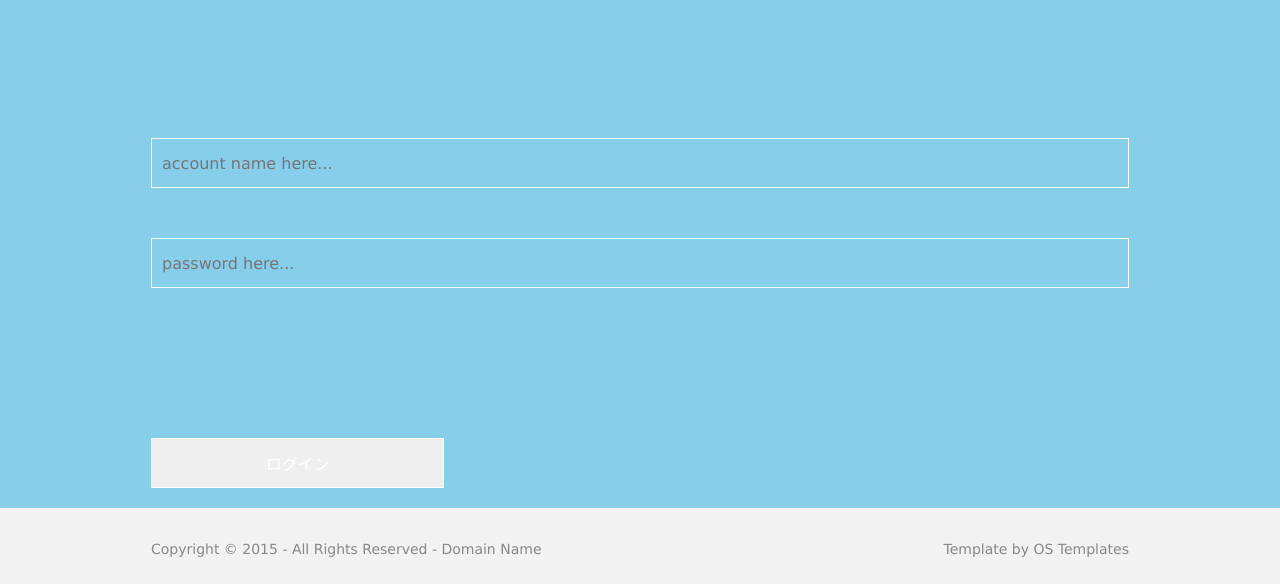
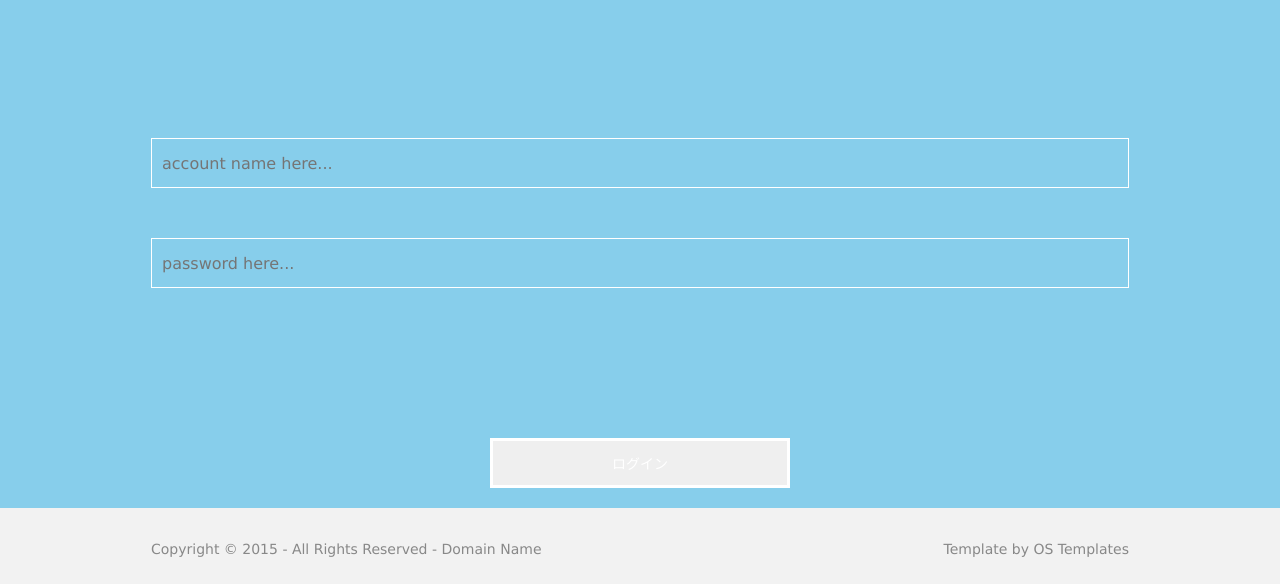
Before and after one commit to TenkiGit/hackathon_date, a plain HTML site: page index.html in a window 1280 px wide. Shown: the part 172-756 px from the top of the page. Drawn offline with Linux system fonts and the light colour scheme.

Commit message:
LogIn_center

```diff
--- a/layout/styles/layout.css
+++ b/layout/styles/layout.css
@@ -135,8 +135,12 @@ File: Layout CSS
 #signup_button {padding:20px 0;}
 #signup_button form{display:block; position:absolute; width 20%:0 center;}
 #signup_button input, #signup_button button{display:block; height:50px; border:solid;}
-#signup_button input{width:30%; padding:5px 25%px 5px 10px; border-width:1px; font-size:16px;}
-#signup_button button{position:absolute; top:1px; right:1px; width:48px; height:48px; border-width:0 0 0 1px; font-size:22px; cursor:pointer;}
+#signup_button input{
+	width: 300px;
+  text-align: center;
+	margin: auto;
+}
+#signup_button button{position:center; top:1px; right:1px; width:48px; height:48px; border-width:0 0 0 1px; font-size:22px; cursor:pointer;}
 #signup_button button em{display:none;}
 
 
```
Also changed, not shown: index.html (line endings or trailing spaces).
